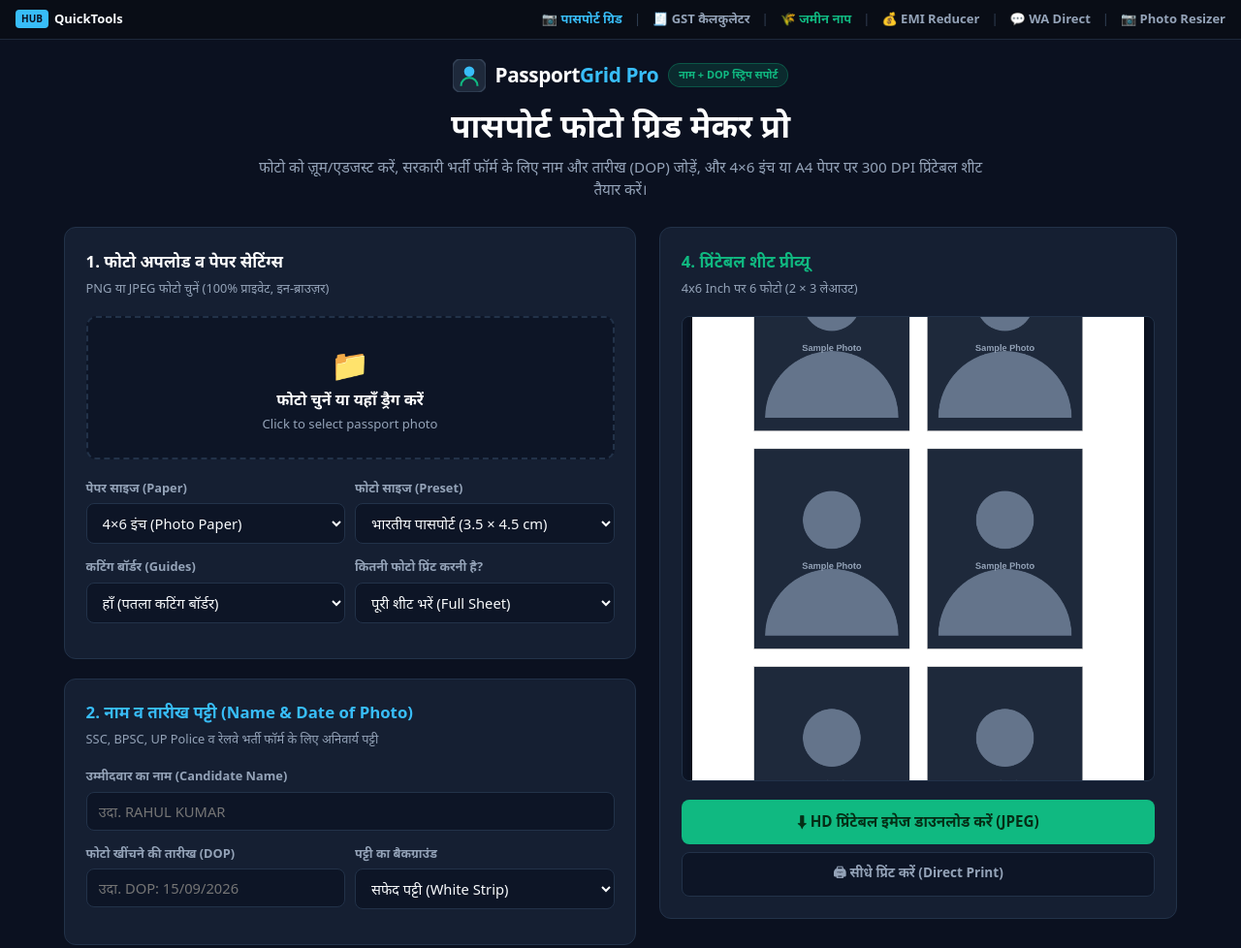
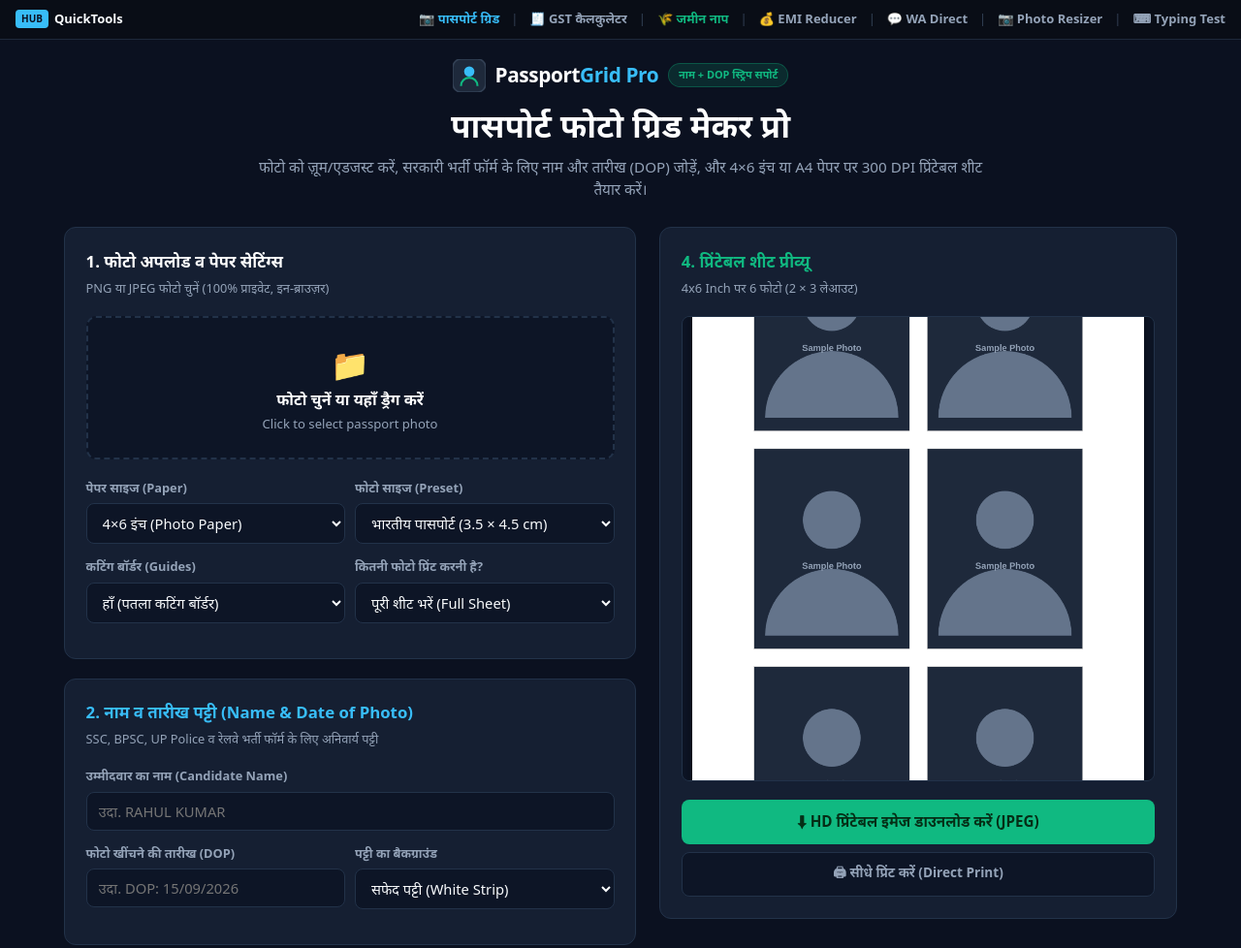
Before and after one commit to unknownuniversem-blip/passport-photo-grid, a plain HTML site: page index.html in a window 1280 px wide. Shown: the top 978 px of the page at 97% size. Drawn offline with Linux system fonts and the light colour scheme.

Commit message:
Sync global navigation bar across all 7 tools

```diff
--- a/index.html
+++ b/index.html
@@ -302,6 +302,7 @@
 <body>
 
   <!-- GLOBAL NETWORK HEADER -->
+    <!-- GLOBAL NETWORK HEADER -->
   <div id="quicktools-global-bar" style="background:#090d16; border-bottom:1px solid #1e293b; padding:10px 16px; display:flex; align-items:center; justify-content:space-between; font-family:system-ui, -apple-system, sans-serif; font-size:13px; z-index:99999; position:relative; width:100%; box-sizing:border-box;">
     <div style="display:flex; align-items:center; gap:8px;">
       <a href="https://unknownuniversem-blip.github.io/" style="color:#f8fafc; font-weight:700; text-decoration:none; display:flex; align-items:center; gap:6px;">
@@ -310,7 +311,7 @@
       </a>
     </div>
     <div style="display:flex; align-items:center; gap:12px; overflow-x:auto;">
-      <a href="https://unknownuniversem-blip.github.io/passport-photo-grid/" style="color:#38bdf8; text-decoration:none; font-weight:700; white-space:nowrap;">📷 पासपोर्ट ग्रिड</a>
+      <a href="https://unknownuniversem-blip.github.io/passport-photo-grid/" style="color:#38bdf8; text-decoration:none; font-weight:600; white-space:nowrap;">📷 पासपोर्ट ग्रिड</a>
       <span style="color:#334155;">|</span>
       <a href="https://unknownuniversem-blip.github.io/gst-quick-calc/" style="color:#94a3b8; text-decoration:none; font-weight:600; white-space:nowrap;">🧾 GST कैलकुलेटर</a>
       <span style="color:#334155;">|</span>
@@ -321,6 +322,8 @@
       <a href="https://unknownuniversem-blip.github.io/wa-direct/" style="color:#94a3b8; text-decoration:none; font-weight:600; white-space:nowrap;">💬 WA Direct</a>
       <span style="color:#334155;">|</span>
       <a href="https://unknownuniversem-blip.github.io/exam-resizer/" style="color:#94a3b8; text-decoration:none; font-weight:600; white-space:nowrap;">📷 Photo Resizer</a>
+      <span style="color:#334155;">|</span>
+      <a href="https://unknownuniversem-blip.github.io/typing-speed-finger-test/" style="color:#94a3b8; text-decoration:none; font-weight:600; white-space:nowrap;">⌨ Typing Test</a>
     </div>
   </div>
 
```
